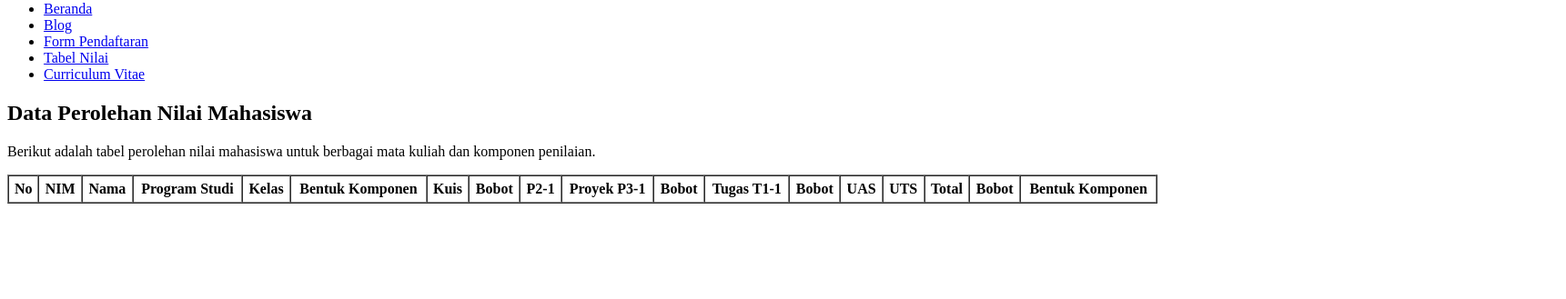
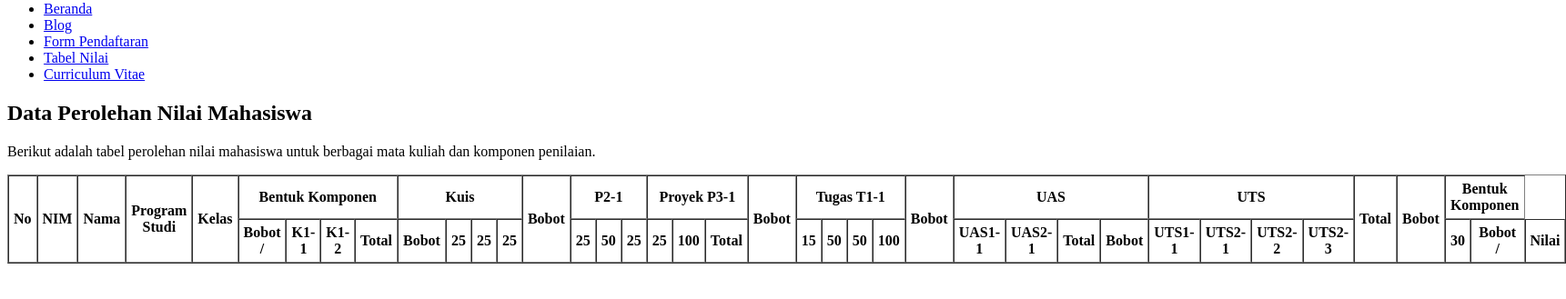
Before and after one commit to Andre1qaz/pabwe-p1-html, a plain HTML site: page Tabel-nilai.html in a window 1280 px wide. Shown: the part 79-408 px from the top of the page at 91% size, 1721 px wide, since content can reach past the window. Drawn offline with Linux system fonts and the light colour scheme.

Commit message:
Update Tabel-nilai.html

```diff
--- a/Tabel-nilai.html
+++ b/Tabel-nilai.html
@@ -45,3 +45,34 @@
                     <th rowspan="2">Bobot</th>
                     <th colspan="2">Bentuk Komponen</th>
                 </tr>
+                <tr>
+                    <th>Bobot /</th>
+                    <th>K1-1</th>
+                    <th>K1-2</th>
+                    <th>Total</th>
+                    <th>Bobot</th>
+                    <th>25</th>
+                    <th>25</th>
+                    <th>25</th>
+                    <th>25</th>
+                    <th>50</th>
+                    <th>25</th>
+                    <th>25</th>
+                    <th>100</th>
+                    <th>Total</th>
+                    <th>15</th>
+                    <th>50</th>
+                    <th>50</th>
+                    <th>100</th>
+                    <th>UAS1-1</th>
+                    <th>UAS2-1</th>
+                    <th>Total</th>
+                    <th>Bobot</th>
+                    <th>UTS1-1</th>
+                    <th>UTS2-1</th>
+                    <th>UTS2-2</th>
+                    <th>UTS2-3</th>
+                    <th>30</th>
+                    <th>Bobot /</th>
+                    <th>Nilai</th>
+                </tr>
```
